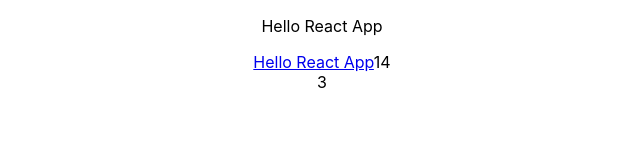
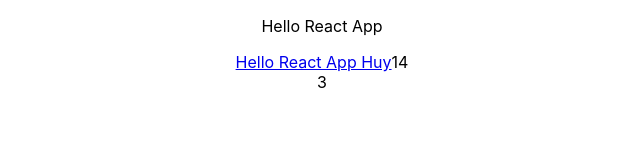
Before and after one commit to NESTECH-K16/react-course, a React (Create React App) app: page / in a window 1280 px wide. Shown: the top 160 px of the page, without its empty margins (318-958 px from the left). Built offline with nearby package versions, Linux system fonts and the light colour scheme.

Commit message:
new phase

```diff
--- a/src/App.js
+++ b/src/App.js
@@ -14,7 +14,7 @@ function App() {
 	return (
 		<div className='App'>
 			<p>Hello React App</p>
-			<a href='#'>Hello React App</a>
+			<a href='#'>Hello React App Huy</a>
 			<span className='age'>{age}</span>
 			<br />
 			{/* <span>{renderContentFollowByAge()}</span> */}
--- a/test.js
+++ /dev/null
@@ -1 +0,0 @@
-Hello new commit from other
```
